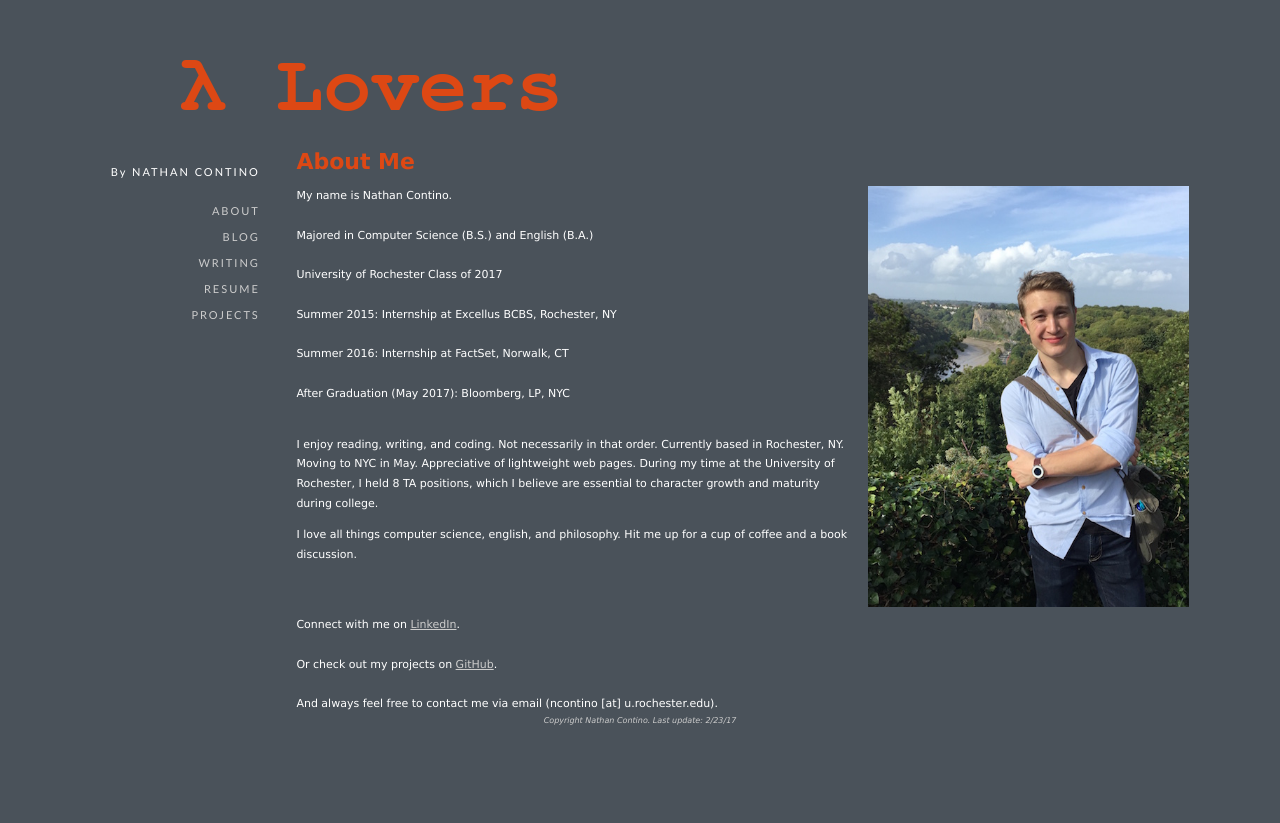
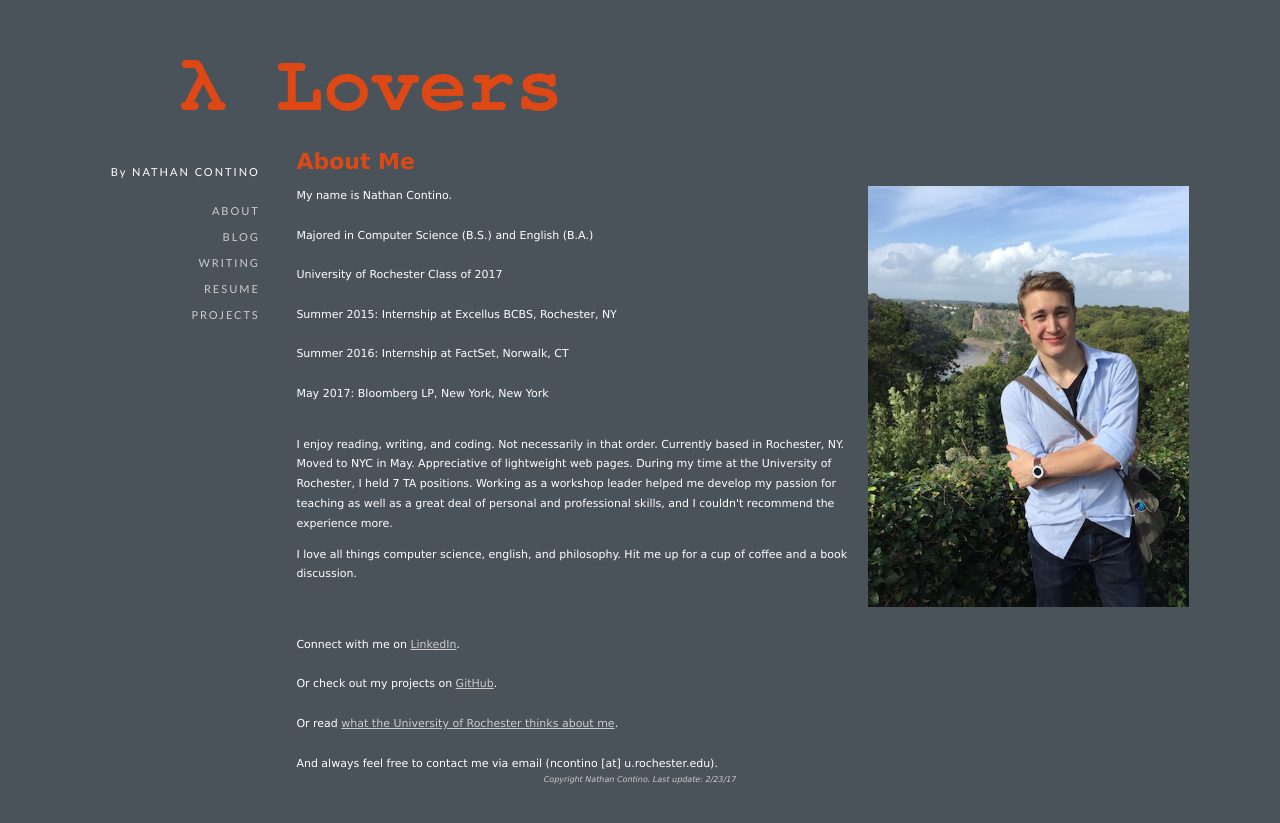
Before and after one commit to nathan-contino/nathan-contino.github.io, a Jekyll site: the page built from index.html, in a window 1280 px wide. Shown: the top 823 px of the page. Built offline with Jekyll 4.4.1, drawn with Linux system fonts in a browser that asks for light colours.

Commit message:
Edited index bio text
Former-commit-id: 5a3ab2ad1cc37eb4061eb2ba4c4417c6a3a2e431 [formerly 5a3ab2ad1cc37eb4061eb2ba4c4417c6a3a2e431 [formerly a42097e42cede4da4e2d5ba60139318c10ef4adf [formerly f33d330a161b045748bf1dbbf375cbf6d90b1a89] [formerly 695bb56655b3cdb13c1439a2dbe4a4658f637482 [formerly caa25457796aa32fe43bcb16b7eed14797074099]]]]
Former-commit-id: 39c4f2fb4471808ae50f9c19b7d43ee1fbfc22e5
Former-commit-id: f4515e5155088b161a9ac1c8e316f16459768af4
Former-commit-id: 5eda5347a60ed95d056c8ba3378a4d323863e5f0 [formerly 977acb2b13d1827e86fd72cb6f424f8e728dc880]
Former-commit-id: 238e58c9774eb63b13ab7da7e23a1c5c0979d4ab

```diff
--- a/index.html
+++ b/index.html
@@ -20,12 +20,16 @@ title: About Me
 
   Summer 2016: Internship at FactSet, Norwalk, CT<br><br>
 
-  After Graduation (May 2017): Bloomberg, LP, NYC<br><br>
+  May 2017: Bloomberg LP, New York, New York<br><br>
 
 
   </P>
-I enjoy reading, writing, and coding. Not necessarily in that order. Currently based in Rochester, NY. Moving to NYC in May.
-Appreciative of lightweight web pages. During my time at the University of Rochester, I held 8 TA positions, which I believe are essential to character growth and maturity during college.
+I enjoy reading, writing, and coding. Not necessarily in that order.
+Currently based in Rochester, NY. Moved to NYC in May.
+Appreciative of lightweight web pages. During my time at the University of
+Rochester, I held 7 TA positions. Working as a workshop leader helped me
+develop my passion for teaching as well as a great deal of personal and
+professional skills, and I couldn't recommend the experience more.
 </P>
 
 <P>I love all things computer science, english, and philosophy. Hit me up for a cup of coffee and a book discussion.</P>
@@ -43,5 +47,12 @@ Or check out my projects on <a href="https://github.com/nathan-contino">GitHub</
 <br>
 <br>
 
+Or read
+<a href="http://www.hajim.rochester.edu/studyabroad/profiles/2017-02-15_nathan_contino.html">
+what the University of Rochester thinks about me</a>.
+
+<br>
+<br>
+
 And always feel free to contact me via email (ncontino [at] u.rochester.edu).
 </div>
```
